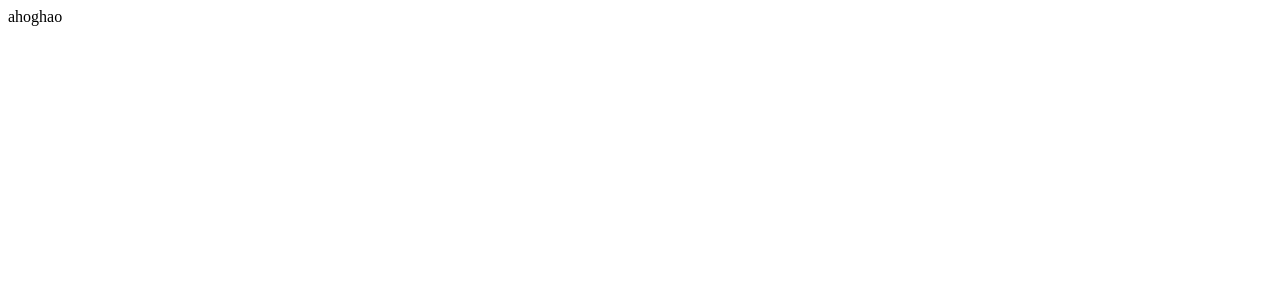
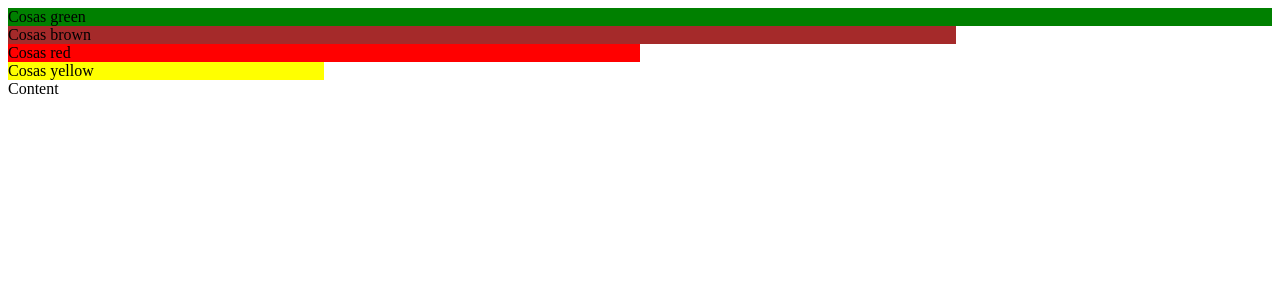
Before and after one commit to DarioFungueirinhoDuro/CV_DFD, a Next.js app in the folder nextjs-blog/: page / in a window 1280 px wide. Shown: the top 300 px of the page. Built offline with nearby package versions, Linux system fonts and the light colour scheme.

Commit message:
StartsDesign

```diff
--- /dev/null
+++ b/nextjs-blog/components/Content.jsx
@@ -0,0 +1,7 @@
+import React from "react";
+import 'tailwindcss/tailwind.css';
+export default function Navbar(){
+    return (
+        <div style={{minHeight : '90%' }}  className= "bg-orange-400"> Content</div>
+    );
+}
--- /dev/null
+++ b/nextjs-blog/components/LabelBar.jsx
@@ -0,0 +1,12 @@
+import React from "react";
+import 'tailwindcss/tailwind.css';
+export default function LabelBar(input) {
+    var width  = 100 * ( (4 - parseInt(input.zIndex)) / 4) ;
+    var mystyle = {
+        backgroundColor:`${input.color}`,
+        height: "100%" ,
+        width: `${width}%` ,
+        zIndex: `${input.zIndex}`
+    }
+    return (<div style={mystyle} className="rounded-3xl p-5 text-end absolute "> Cosas {input.color}</div>);
+}
--- /dev/null
+++ b/nextjs-blog/components/Navbar.jsx
@@ -0,0 +1,15 @@
+import React from "react";
+import LabelBar from "./LabelBar";
+import 'tailwindcss/tailwind.css';
+export default function Navbar(){
+    return (
+        <div style={{height: '10%' }} className= "">
+            <div className="flex flex-row-reverse h-full justify-end content-end  relative">
+                <LabelBar color="green" zIndex="0"></LabelBar>
+                <LabelBar color="brown" zIndex="1"></LabelBar>
+                <LabelBar color="red" zIndex="2"></LabelBar>
+                <LabelBar color="yellow" zIndex="3"></LabelBar>
+            </div>
+        </div>
+    );
+}
--- a/nextjs-blog/pages/index.js
+++ b/nextjs-blog/pages/index.js
@@ -1,16 +1,19 @@
 import Head from 'next/head';
-
+import Navbar from '../components/Navbar.jsx';
+import Content from '../components/Content.jsx';
+import 'tailwindcss/tailwind.css';
 export default function Home() {
   return (
-    <div>
+    <div className='bg-gray-500'>
       <Head>
         <title>CV_DFD</title>
         <link rel="icon" href="/favicon.ico" />
       </Head>
 
-      <main>
-        <div className='bg-red-400 text-2xl'>
-          ahoghao
+      <main className="flex flex-row justify-center content-start">
+        <div className='container  min-h-screen'>
+          <Navbar></Navbar>
+          <Content></Content>
         </div>
       </main>
 
--- a/nextjs-blog/pages/other.js
+++ b/nextjs-blog/pages/other.js
@@ -1,7 +1,7 @@
-
+import 'tailwindcss/tailwind.css';
 export default function Other(){
     return (
-        <div className="bg-red-300">
+        <div className=">
             This is Other
         </div>
     );
```
